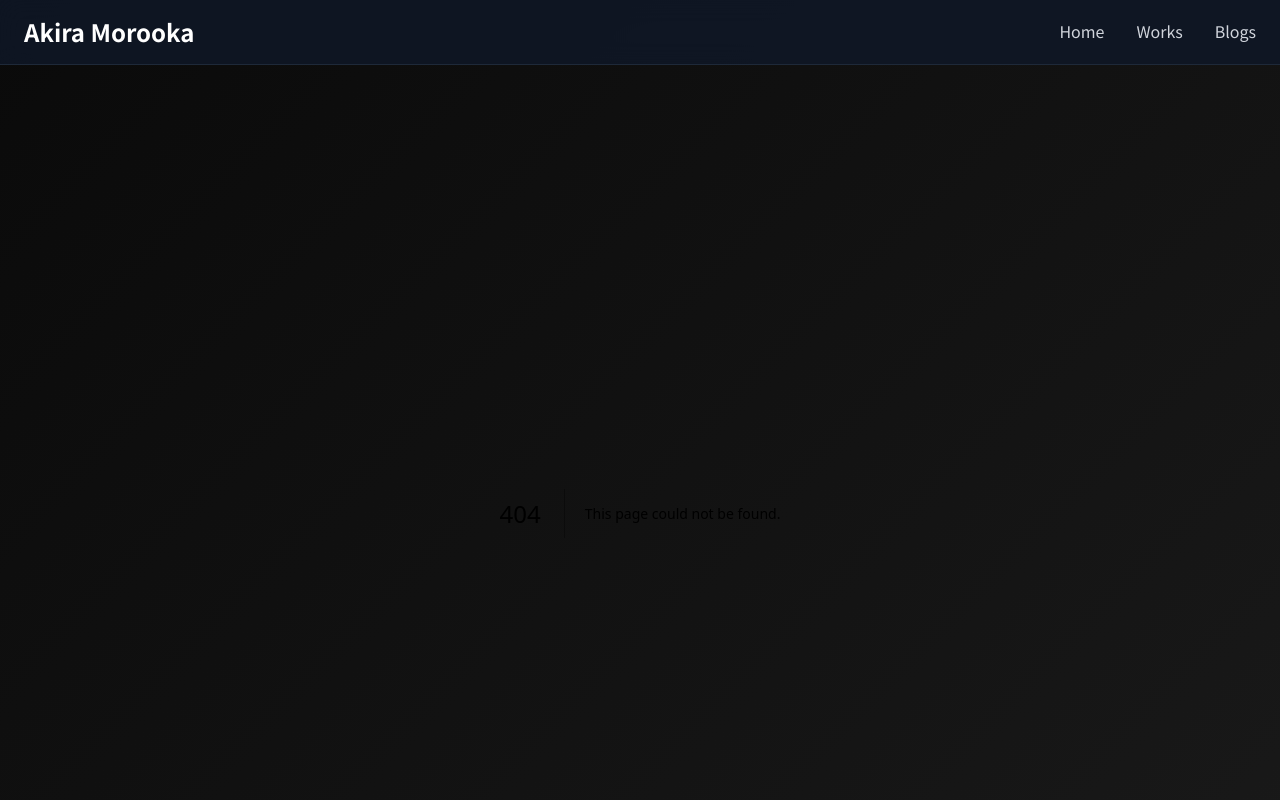
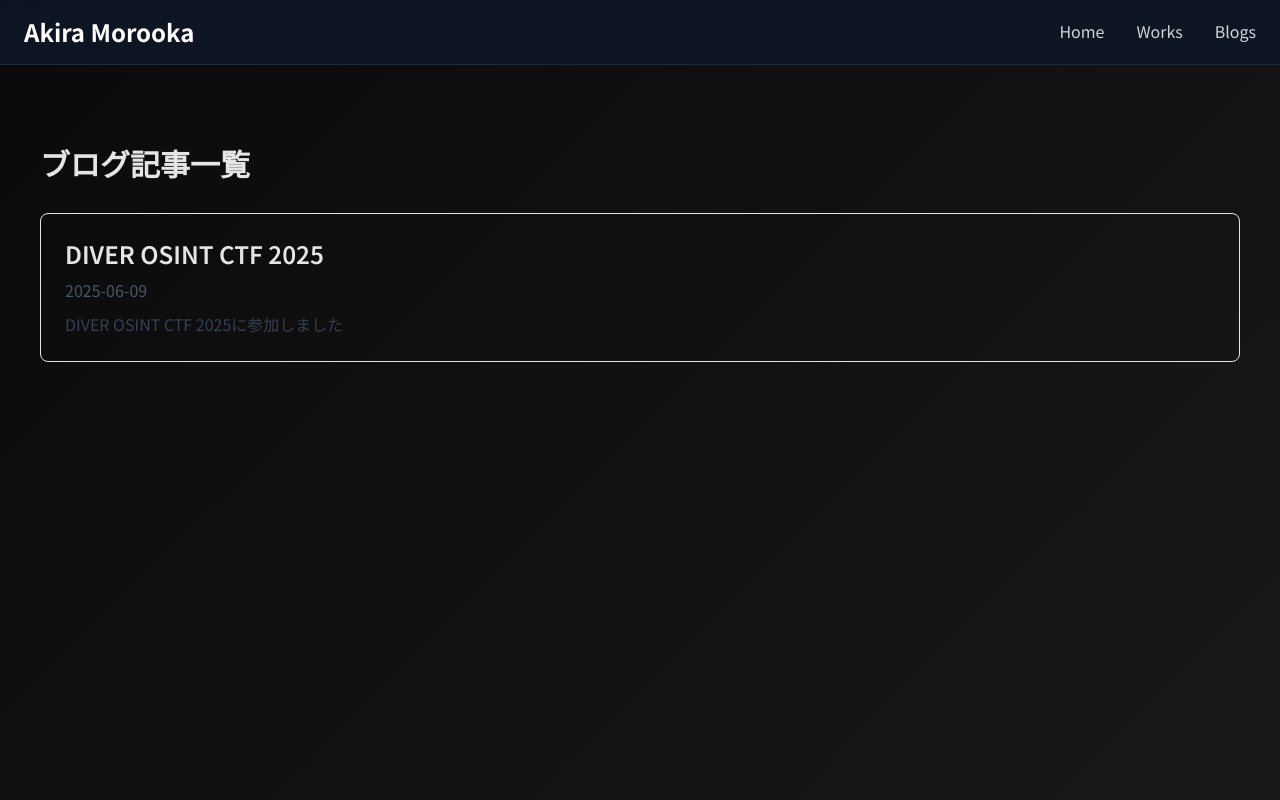
Before and after one commit to araaki12345/portfolio, a Next.js app: page /blogs in a window 1280 px wide. Before the commit this address had no page. Shown: the top 800 px of the page. Built offline with nearby package versions, Linux system fonts and the light colour scheme.

Commit message:
feat: 文章投稿機能を実装

```diff
--- /dev/null
+++ b/BlogMD/DIVEROSINTCTF2025.md
@@ -0,0 +1,12 @@
+---
+title: "DIVER OSINT CTF 2025"
+date: "2025-06-09"
+excerpt: "DIVER OSINT CTF 2025に参加しました"
+slug: "DIVEROSINTCTF2025"
+---
+DIVER OSINT CTF 2025に、チーム"teapp"として参加しました。
+結果としては、チーム中668チーム中16位でした。
+個人的には、得意のMilitary分野で全問正解し、さらに"worker"問題でFirst Bloodを獲得できたことがとても嬉しかったです。(開始後すぐ問題に取り掛かったということもありますが...)
+writeupは以下のリンクから閲覧できます。
+
+[writeupのリンク](https://qiita.com/araaki12345/items/8f0997cf263117b67d35)
--- /dev/null
+++ b/app/blogs/[slug]/page.tsx
@@ -0,0 +1,33 @@
+import { getPostData, getAllPostIds } from '@/libs/posts';
+import { notFound } from 'next/navigation';
+
+export async function generateStaticParams() {
+  const posts = getAllPostIds();
+  return posts.map((post) => ({
+    slug: post.slug,
+  }));
+}
+
+export default async function BlogPost({ params }: { params: { slug: string } }) {
+  const slug = params.slug;
+  if (!slug) {
+    notFound();
+  }
+
+  try {
+    const post = await getPostData(slug);
+
+    return (
+      <article className="container mx-auto px-4 py-8 max-w-3xl">
+        <h1 className="text-4xl font-bold mb-4">{post.title}</h1>
+        <div className="text-gray-600 mb-8">{post.date}</div>
+        <div
+          className="prose prose-lg max-w-none"
+          dangerouslySetInnerHTML={{ __html: post.contentHtml }}
+        />
+      </article>
+    );
+  } catch (error) {
+    notFound();
+  }
+}
--- /dev/null
+++ b/app/blogs/page.tsx
@@ -0,0 +1,23 @@
+import { getSortedPostsData } from '@/libs/posts';
+import Link from 'next/link';
+
+export default function BlogsPage() {
+  const posts = getSortedPostsData();
+
+  return (
+    <div className="container mx-auto px-4 py-8">
+      <h1 className="text-3xl font-bold mb-8">ブログ記事一覧</h1>
+      <div className="grid gap-6">
+        {posts.map((post) => (
+          <article key={post.id} className="border rounded-lg p-6 hover:shadow-lg transition-shadow">
+            <Link href={`/blogs/${post.slug}`}>
+              <h2 className="text-2xl font-semibold mb-2">{post.title}</h2>
+              <div className="text-gray-600 mb-2">{post.date}</div>
+              <p className="text-gray-700">{post.excerpt}</p>
+            </Link>
+          </article>
+        ))}
+      </div>
+    </div>
+  );
+}
--- /dev/null
+++ b/libs/posts.ts
@@ -0,0 +1,187 @@
+import fs from "fs";
+import path from "path";
+import matter from "gray-matter";
+import { remark } from "remark";
+import html from "remark-html";
+
+// 型定義
+export interface PostMatter {
+  title: string;
+  date: string;
+  excerpt: string;
+  slug: string;
+}
+export interface PostData extends PostMatter {
+  id: string;
+}
+export interface FullPostData extends PostData {
+  contentHtml: string;
+}
+
+const postsDirectory = path.join(process.cwd(), "BlogMD");
+
+// ブログ記事一覧用
+export function getSortedPostsData(): PostData[] {
+  let fileNames: string[];
+  try {
+    fileNames = fs.readdirSync(postsDirectory);
+  } catch (e) {
+    console.error(
+      "[lib/posts.ts] getSortedPostsData: Could not read directory:",
+      postsDirectory,
+      e
+    );
+    return [];
+  }
+
+  const allPostsData = fileNames
+    .filter((fileName) => fileName.endsWith(".md"))
+    .map((fileName) => {
+      const id = fileName.replace(/\.md$/, "");
+      const fullPath = path.join(postsDirectory, fileName);
+      let fileContents;
+      try {
+        fileContents = fs.readFileSync(fullPath, "utf8");
+      } catch (e) {
+        console.error(
+          `[lib/posts.ts] getSortedPostsData: Could not read file ${fullPath}:`,
+          e
+        );
+        // エラーが発生した記事はリストから除外するか、エラーを示すデータを返す
+        return {
+          id,
+          title: "Error Reading File",
+          date: "",
+          excerpt: "",
+          slug: id,
+        } as PostData;
+      }
+
+      let matterResult;
+      try {
+        matterResult = matter(fileContents);
+      } catch (e) {
+        console.error(
+          `[lib/posts.ts] getSortedPostsData: Could not parse frontmatter for ${fileName}:`,
+          e
+        );
+        return {
+          id,
+          title: "Error Parsing Frontmatter",
+          date: "",
+          excerpt: "",
+          slug: id,
+        } as PostData;
+      }
+
+      const postMatter = matterResult.data as Partial<PostMatter>; // 部分的な型として扱う
+
+      return {
+        id,
+        title: postMatter.title || "Untitled",
+        date: postMatter.date || "No date",
+        excerpt: postMatter.excerpt || "",
+        slug: postMatter.slug || id, // Frontmatterのslugを優先、なければid
+      } as PostData;
+    });
+
+  // エラーがあった記事を除外（例: titleがエラーメッセージになっているもの）
+  const validPostsData = allPostsData.filter(
+    (post) =>
+      post.title !== "Error Reading File" &&
+      post.title !== "Error Parsing Frontmatter"
+  );
+
+  return validPostsData.sort((a, b) => {
+    if (a.date < b.date) {
+      return 1;
+    } else {
+      return -1;
+    }
+  });
+}
+
+// 個別記事ページのパス生成に重要
+export function getAllPostIds(): Array<{ slug: string }> {
+  let fileNames: string[];
+  try {
+    fileNames = fs.readdirSync(postsDirectory);
+  } catch (e) {
+    console.error(
+      "[lib/posts.ts] getAllPostIds: ERROR - Could not read blogMD directory:",
+      e
+    );
+    return [];
+  }
+
+  if (!fileNames || fileNames.length === 0) {
+    return [];
+  }
+
+  const slugs = fileNames
+    .filter((fileName) => fileName.endsWith(".md"))
+    .map((fileName) => {
+      const slug = fileName.replace(/\.md$/, "");
+      return { slug: slug };
+    });
+
+  return slugs;
+}
+
+// 個別記事のデータ取得に重要
+export async function getPostData(slug: string): Promise<FullPostData> {
+  if (!slug || slug === "undefined" || slug === "null") {
+    console.error(
+      `[lib/posts.ts] getPostData: ERROR - Received invalid slug: '${slug}'`
+    );
+    throw new Error(`Invalid slug provided: ${slug}`);
+  }
+
+  const fullPath = path.join(postsDirectory, `${slug}.md`);
+  let fileContents;
+  try {
+    fileContents = fs.readFileSync(fullPath, "utf8");
+  } catch (e) {
+    console.error(
+      `[lib/posts.ts] getPostData: ERROR reading file ${fullPath}:`,
+      e
+    );
+    throw new Error(`Could not read file for slug '${slug}'`);
+  }
+
+  let matterResult;
+  try {
+    matterResult = matter(fileContents);
+  } catch (e) {
+    console.error(
+      `[lib/posts.ts] getPostData: ERROR parsing frontmatter for ${slug}:`,
+      e
+    );
+    throw new Error(`Could not parse frontmatter for slug '${slug}'`);
+  }
+
+  const postMatter = matterResult.data as Partial<PostMatter>;
+  let contentHtml = "";
+  try {
+    if (matterResult.content && matterResult.content.trim() !== "") {
+      const processedContent = await remark()
+        .use(html) // サニタイズが必要な場合は remark-html のオプションや rehype-sanitize を検討
+        .process(matterResult.content);
+      contentHtml = processedContent.toString();
+    }
+  } catch (e) {
+    console.error(
+      `[lib/posts.ts] getPostData: ERROR converting Markdown to HTML for '${slug}':`,
+      e
+    );
+  }
+
+  return {
+    id: slug,
+    contentHtml,
+    title: postMatter.title || "Untitled Post",
+    date: postMatter.date || "No Date",
+    excerpt: postMatter.excerpt || "",
+    slug: postMatter.slug || slug,
+  } as FullPostData;
+}
```
Also changed, not shown: package.json (+9 -5 lines), 1 other file (tests, documents, lock files or other folders).
